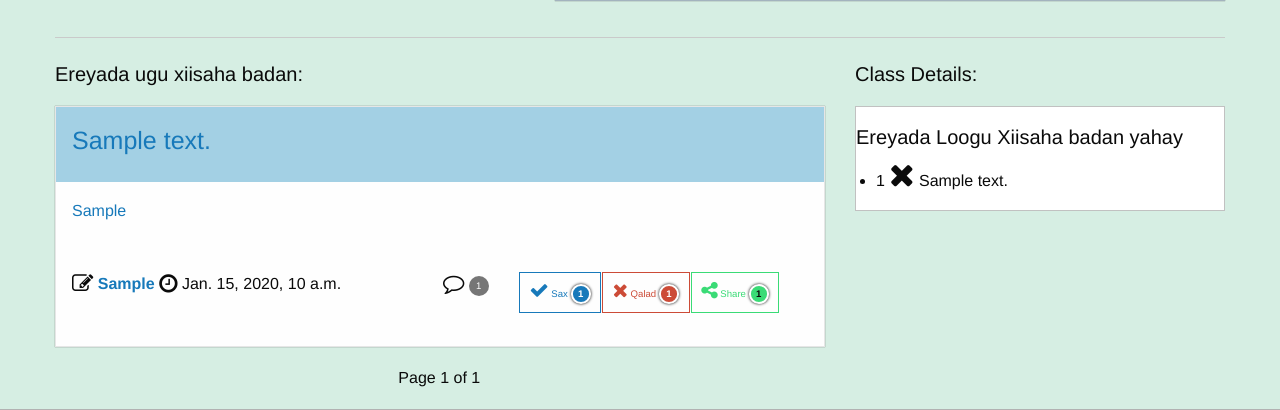
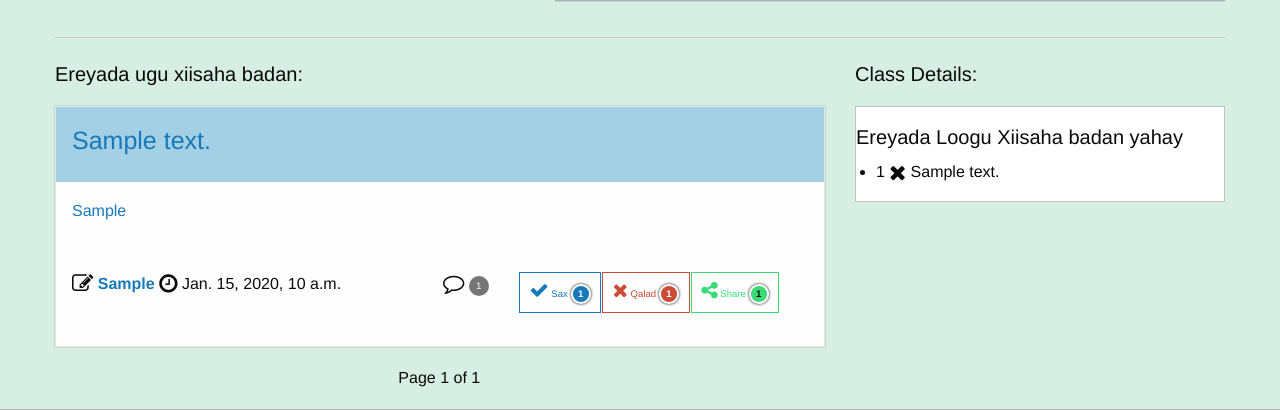
Before and after one commit to boolow5/Qaamuus, a Django app: page / in a window 1280 px wide. Shown: the part 331-741 px from the top of the page. Run offline with Django 3.2, Linux system fonts and the light colour scheme; tables that the repository leaves empty hold one stand-in row (values such as "Sample post"); some libraries are stand-ins or nearby versions.

Commit message:
made the check mark smaller

```diff
--- a/dictionary/templates/dictionary/partials/sidebar.html
+++ b/dictionary/templates/dictionary/partials/sidebar.html
@@ -10,7 +10,7 @@
         <ul>
           {% for word in fav_words|slice:":20" %}
           <li>
-            {{word.likes}} <i class="fa fa-times fa-2x"></i> {{word.text}}
+            {{word.likes}} <i class="fa fa-times fa-lg"></i> {{word.text}}
           </li>
           {% endfor %}
         </ul>
```
